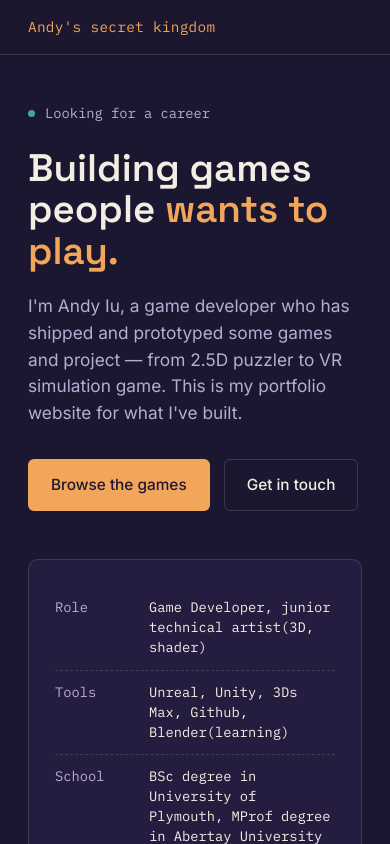
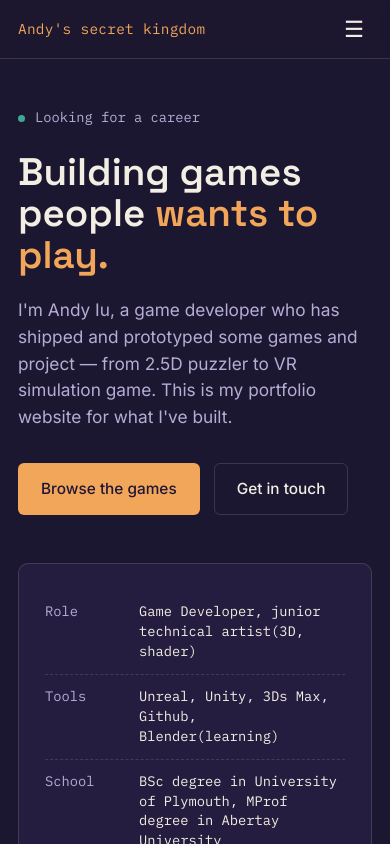
Before and after one commit to thereisnousername1/thereisnousername1.github.io, a React (Vite) app: page / in a window 390 px wide. Shown: the top 844 px of the page. Built offline with nearby package versions, Linux system fonts and the light colour scheme.

Commit message:
mobile version updated

```diff
--- a/src/components/Nav.jsx
+++ b/src/components/Nav.jsx
@@ -1,3 +1,4 @@
+import { useState } from 'react'
 import { Link } from 'react-router-dom'
 
 // 用 <Link to="/#games"> 而唔係 <a href="#/#games">：
@@ -5,24 +6,46 @@ import { Link } from 'react-router-dom'
 // 先可以由detail頁(例如 /games/xxx)一撳就返到主頁再跳去對應section。
 // 實際「跳落嗰個section」嘅動作由 Home.jsx 嗰個useEffect負責（睇返嗰個檔案）。
 export default function Nav() {
+  // 淨係手機闊度先會用到，寬畫面嗰邊維持原本一路顯示晒嘅nav-links，唔受呢個state影響
+  const [open, setOpen] = useState(false)
+
   return (
     <header className="nav">
       <div className="nav-inner">
-        <Link className="nav-mark" to="/">
+        <Link className="nav-mark" to="/" onClick={() => setOpen(false)}>
           Andy's secret kingdom
         </Link>
-        <ul className="nav-links">
+
+        {/* 呢個掣淨係喺CSS嘅mobile media query先會display:block顯示出嚟 */}
+        <button
+          className="nav-toggle"
+          onClick={() => setOpen((v) => !v)}
+          aria-expanded={open}
+          aria-label="Toggle navigation menu"
+        >
+          {open ? '✕' : '☰'}
+        </button>
+
+        <ul className={open ? 'nav-links open' : 'nav-links'}>
           <li>
-            <Link to="/#games">Games</Link>
+            <Link to="/#games" onClick={() => setOpen(false)}>
+              Games
+            </Link>
           </li>
           <li>
-            <Link to="/#projects">Projects</Link>
+            <Link to="/#projects" onClick={() => setOpen(false)}>
+              Projects
+            </Link>
           </li>
           <li>
-            <Link to="/#about">About</Link>
+            <Link to="/#about" onClick={() => setOpen(false)}>
+              About
+            </Link>
           </li>
           <li>
-            <Link to="/#contact">Contact</Link>
+            <Link to="/#contact" onClick={() => setOpen(false)}>
+              Contact
+            </Link>
           </li>
         </ul>
       </div>
--- a/src/components/Projects.jsx
+++ b/src/components/Projects.jsx
@@ -22,7 +22,7 @@ const projects = [
     tags: ['C++', 'SDL2', 'scrolling background', 'smooth music'],
     link: 'https://github.com/thereisnousername1/LabsOpenGLAdvanced/tree/main',
     color: '#1060f0',
-    cover: '/cover/project3cover.mov'
+    cover: '/cover/project3cover.jpeg'
   },
 ]
 
--- a/src/index.css
+++ b/src/index.css
@@ -429,26 +429,69 @@ footer {
 }
 
 /* ---------------- Responsive ---------------- */
+
+/* Hamburger button：寬畫面(>860px)一直隱藏，本身唔影響desktop排版 */
+.nav-toggle {
+  display: none;
+  background: none;
+  border: 0;
+  color: var(--text);
+  font-size: 1.4rem;
+  line-height: 1;
+  cursor: pointer;
+  padding: 4px 8px;
+}
+
 @media (max-width: 860px) {
   .hero-grid,
   .about-grid {
     grid-template-columns: 1fr;
   }
-  .shelf {
-    grid-template-columns: 1fr 1fr;
+  .nav-toggle {
+    display: block;
   }
   .nav-links {
     display: none;
+    position: absolute;
+    top: 100%;
+    left: 0;
+    right: 0;
+    flex-direction: column;
+    gap: 4px;
+    background: var(--surface);
+    border-bottom: 1px solid var(--line);
+    padding: 12px 28px 18px;
+  }
+  .nav-links.open {
+    display: flex;
+  }
+  .nav-links a {
+    display: block;
+    padding: 10px 0;
+  }
+}
+
+/* itch embed(552px)喺700-860px嗰段2欄會逼到overflow，所以早啲收做1欄 */
+@media (max-width: 720px) {
+  .shelf {
+    grid-template-columns: 1fr;
   }
 }
 
 @media (max-width: 560px) {
-  .shelf {
-    grid-template-columns: 1fr;
+  .wrap {
+    padding: 0 18px;
+  }
+  .nav-inner {
+    padding: 14px 18px;
+  }
+  .nav-links {
+    padding: 12px 18px 18px;
   }
   .contact-box {
     flex-direction: column;
     align-items: flex-start;
+    padding: 28px;
   }
 }
 
```
Also changed, not shown: 2 other files (tests, documents, lock files or other folders).
